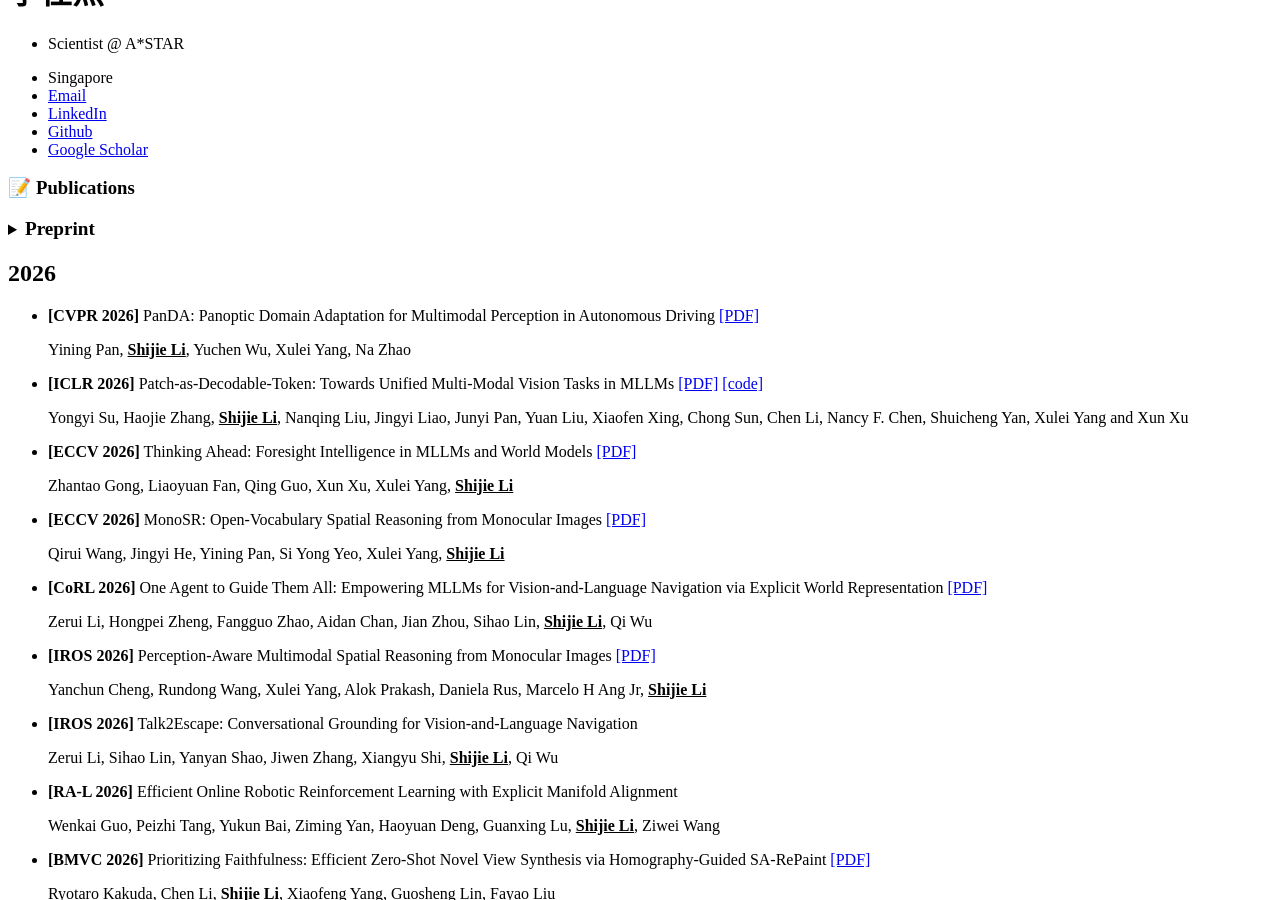
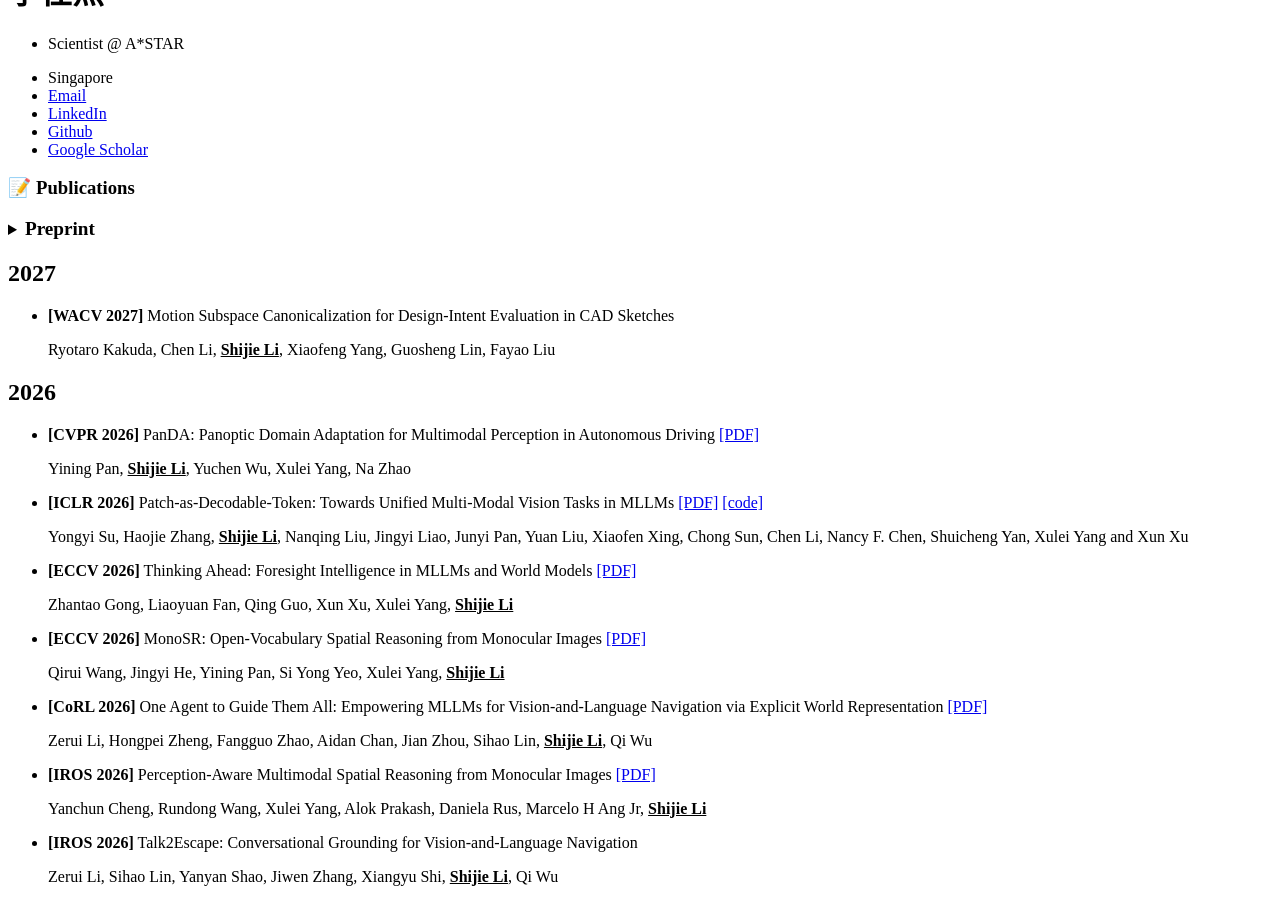
Before and after one commit to sj-li/sj-li.github.io, a Jekyll site: the page built from _pages/includes/pub.md, in a window 1280 px wide and 900 px high, scrolled down 585 px. Built offline with Jekyll 4.4.1, drawn with Linux system fonts in a browser that asks for light colours; our own code applies the rules of GitHub Pages for plain Markdown files.

Commit message:
Add WACV 2027 publication and acceptance news

```diff
--- a/_pages/includes/pub.md
+++ b/_pages/includes/pub.md
@@ -52,6 +52,11 @@
 
 
 </details>
+
+## 2027
+- **[WACV 2027]** Motion Subspace Canonicalization for Design-Intent Evaluation in CAD Sketches
+
+  Ryotaro Kakuda, Chen Li, **<u>Shijie Li</u>**, Xiaofeng Yang, Guosheng Lin, Fayao Liu
 
 ## 2026
 - **[CVPR 2026]** PanDA: Panoptic Domain Adaptation for Multimodal Perception in Autonomous Driving [[PDF]](https://arxiv.org/pdf/2604.19379)
```
Also changed, not shown: _pages/includes/news.md (+1 -0 lines).
